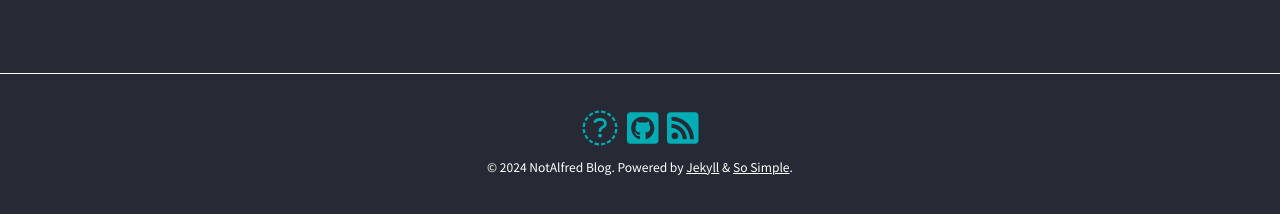
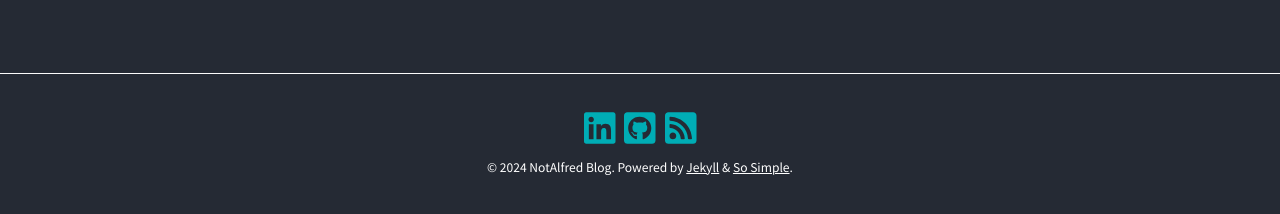
Before and after one commit to ThisNotAlfred/blog, a Jekyll site: the page built from about.md, in a window 1280 px wide. Shown: the part 604-818 px from the top of the page. Built offline with Jekyll 4.4.1, drawn with Linux system fonts in a browser that asks for light colours; nearby versions of some CDN libraries.

Commit message:
fix considering linkedin icon

```diff
--- a/_config.yml
+++ b/_config.yml
@@ -101,7 +101,7 @@ Mohammad Ali Talebi:
 footer_links:
   - title: LinkedIn
     url: https://www.linkedin.com/in/mohammadalitalebi/
-    icon: fab fa-linkedin-square
+    icon: fab fa-linkedin
   - title: GitHub
     url: https://www.github.com/ThisNotAlfred/
     icon: fab fa-github-square
```
